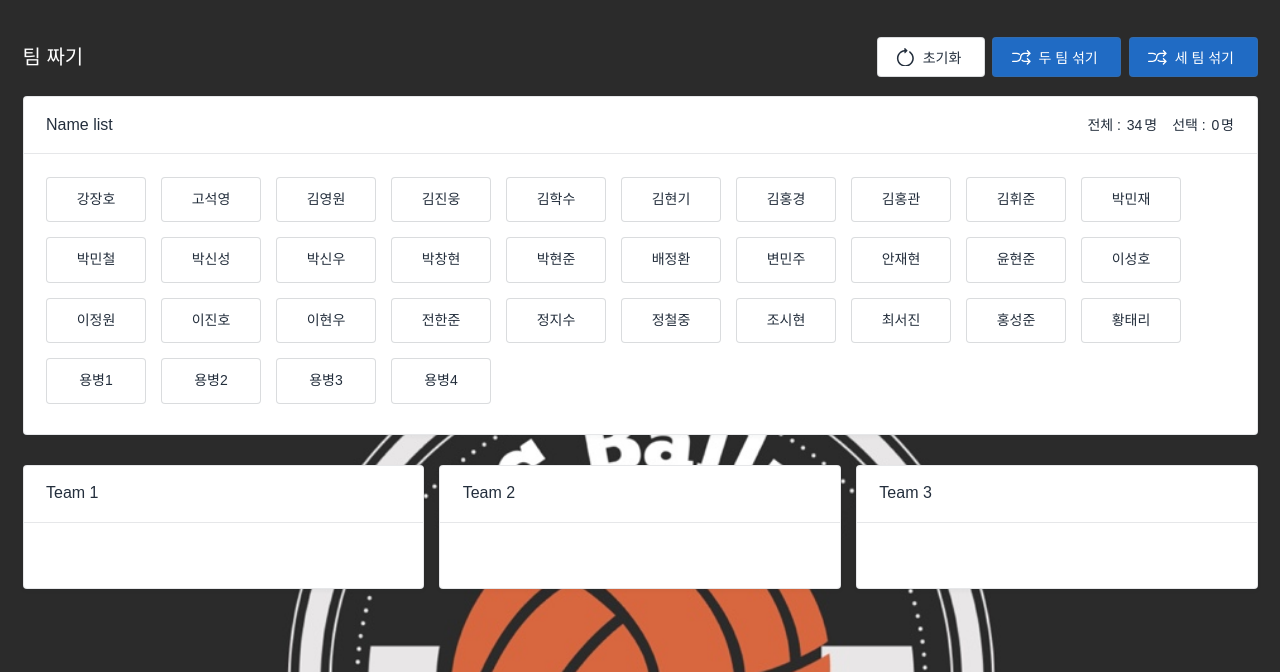
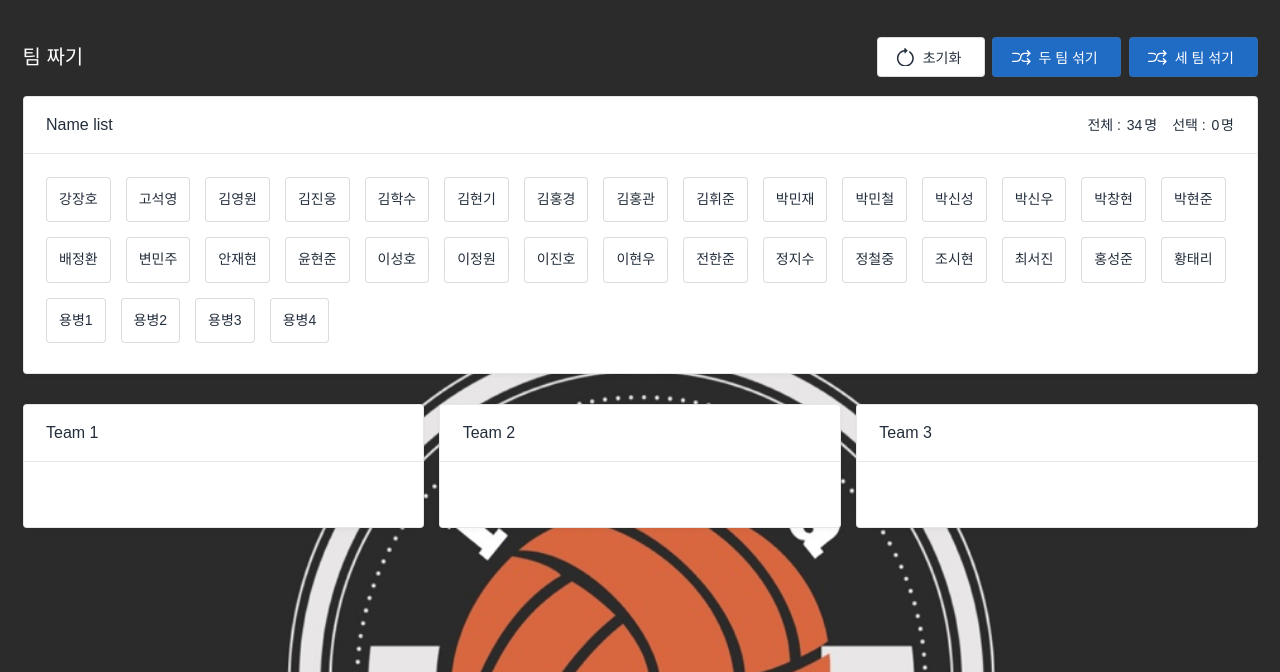
Before and after one commit to Shinwoo32/ballzateamshuffle, a plain HTML site: page ballza/index.html in a window 1280 px wide. Shown: the part 128-800 px from the top of the page. Drawn offline with nearby package versions, Linux system fonts and the light colour scheme; a web font is replaced by a local one.

Commit message:
Update style.css

```diff
--- a/ballza/css/style.css
+++ b/ballza/css/style.css
@@ -104,7 +104,7 @@ header .logo a img{display: block; width: 200px; image-rendering: auto; image-re
 
 #name_box .box_body{flex: 1 1 auto; padding: 1.5rem 1.5rem;}
 #name_box .box_body .name_list{display: flex; flex-wrap: wrap; margin-bottom: -.5rem!important; margin-right: -.5rem;}
-#name_box .box_body .name_list .name_item .name_label{min-width: 100px; display: inline-flex; align-items: center; justify-content: center; color: #232e3c; background-color: #fff; border: 1px solid rgba(101,109,119,.24); padding: .8rem .8rem; border-radius: 4px; font-size: 14px; white-space: nowrap; margin: 0 1rem 1rem 0!important; transition: all .15s;}
+#name_box .box_body .name_list .name_item .name_label{min-width: 50px; display: inline-flex; align-items: center; justify-content: center; color: #232e3c; background-color: #fff; border: 1px solid rgba(101,109,119,.24); padding: .8rem .8rem; border-radius: 4px; font-size: 14px; white-space: nowrap; margin: 0 1rem 1rem 0!important; transition: all .15s;}
 #name_box .box_body .name_list .name_item .name_label:hover{border-color: #a7abb1; background-color: #f4f6fa;}
 #name_box .box_body .name_list .name_item .name_checkbox{display: none;}
 #name_box .box_body .name_list .name_item .name_checkbox:checked + .name_label{border-color: rgba(32,107,196,.5); box-shadow: 0px 0px 0px 0.25rem rgba(32,107,196,0.25);}
```
